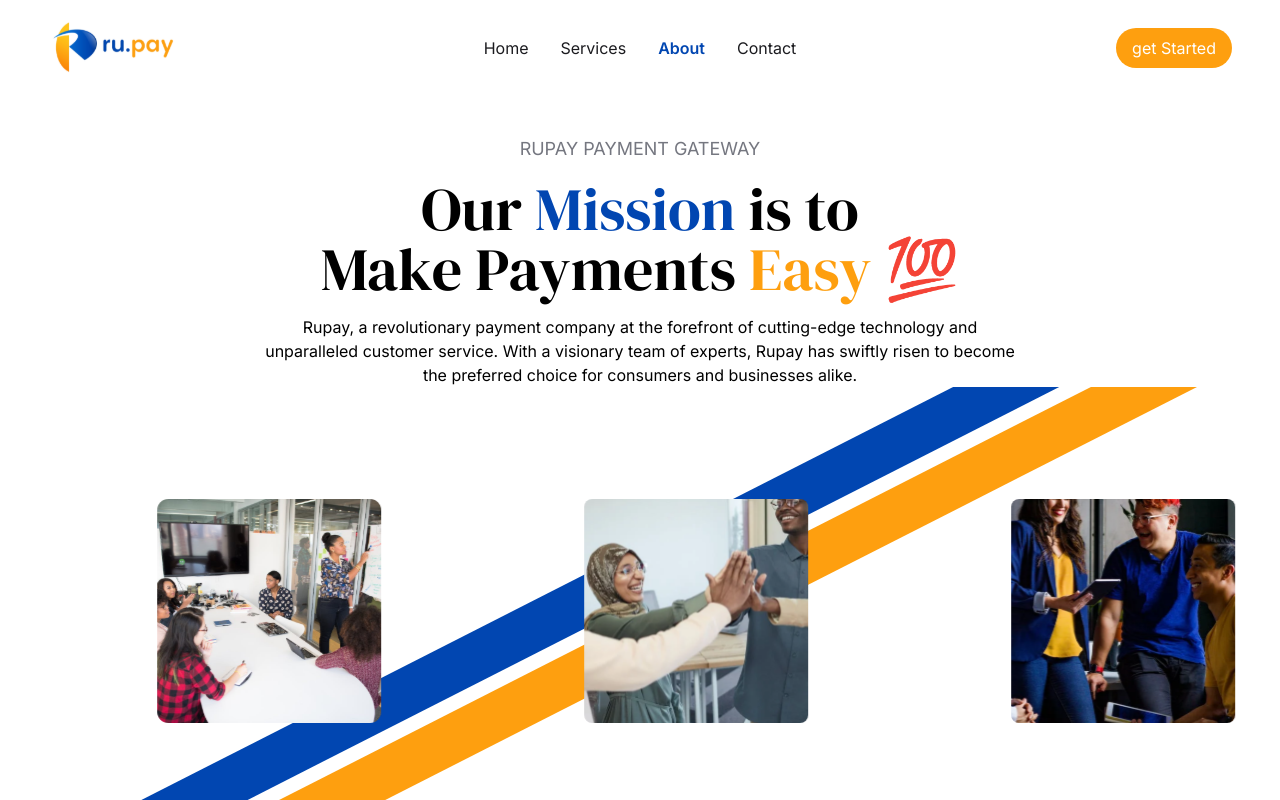
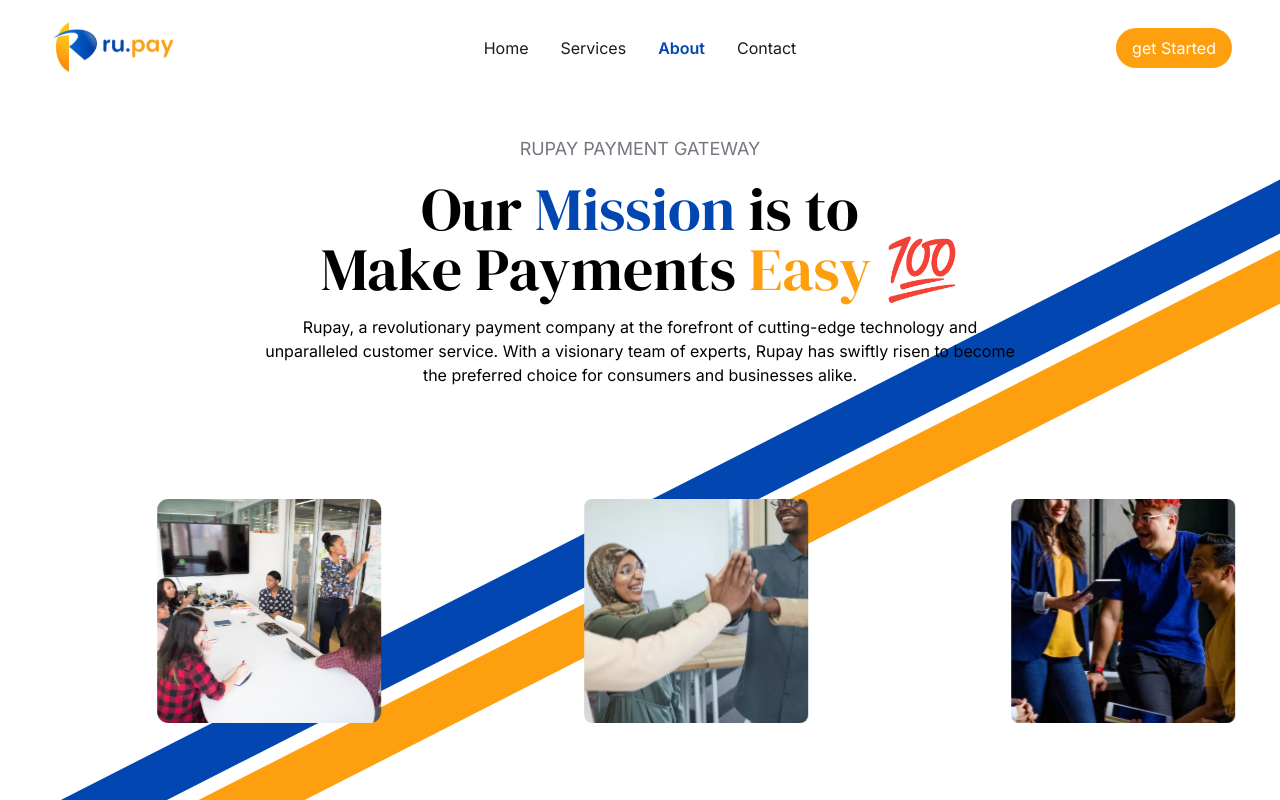
Before and after one commit to joko19/rupay, a Next.js app: page /about in a window 1280 px wide. Shown: the top 800 px of the page. Built offline with nearby package versions, Linux system fonts and the light colour scheme.

Commit message:
review 2

```diff
--- a/src/app/(components)/LoyalCustomer.tsx
+++ b/src/app/(components)/LoyalCustomer.tsx
@@ -18,26 +18,26 @@
   superLargeDesktop: {
     // the naming can be any, depends on you.
     breakpoint: { max: 4000, min: 3000 },
-    items: 5,
+    items: 6,
   },
   desktop: {
     breakpoint: { max: 3000, min: 1024 },
-    items: 4,
+    items: 5,
   },
   tablet: {
     breakpoint: { max: 1024, min: 640 },
-    items: 3,
+    items: 4,
   },
   mobile: {
     breakpoint: { max: 640, min: 0 },
-    items: 2,
+    items: 3,
   },
 };
 
 export function LoyalCustomer() {
   return (
-    <section className="mx-auto pt-12 px-12 sm:bg-[#fbf8fd]">
-      <h1 className="text-center text-[#757780] text-lg uppercase">
+    <section className="mx-auto py-12 px-12 sm:bg-[#fbf8fd] ">
+      <h1 className="text-center text-[#757780] text-lg uppercase mb-8">
         Rupay Loyal Customer
       </h1>
 
@@ -57,13 +57,15 @@
         ]}
       >
         {CUSTOMER.map((item) => (
+          <div key={item} className="px-4">
             <Image
-            key={item}
               src={`/assets/images/loyal-customer/${item}`}
               width={600}
               height={600}
               alt="brand"
+              className="mx-12"
             />
+          </div>
         ))}
       </Carousel>
     </section>
--- a/src/app/(components)/WhySection.tsx
+++ b/src/app/(components)/WhySection.tsx
@@ -30,7 +30,7 @@
       <h1 className="text-center text-[#757780] text-lg uppercase">
         Why Rupay so Famous
       </h1>
-      <h2 className="text-black sm:text-6xl text-3xl text-center mt-4 font-serif">
+      <h2 className="text-black sm:text-6xl text-3xl text-center mt-8 font-serif">
         <span className="text-[#0146B1]">Ru</span>
         <span className="text-[#FE9F0F]">Pay</span> Makes all Payment{" "}
         <span className="text-[#FE9F0F]">Easier</span>
--- a/src/app/about/page.tsx
+++ b/src/app/about/page.tsx
@@ -10,11 +10,11 @@
 const responsive = {
   superLargeDesktop: {
     // the naming can be any, depends on you.
-    breakpoint: { max: 4000, min: 3000 },
-    items: 5,
+    breakpoint: { max: 4000, min: 1920 },
+    items: 6,
   },
   desktop: {
-    breakpoint: { max: 3000, min: 1024 },
+    breakpoint: { max: 1920, min: 1024 },
     items: 4,
   },
   tablet: {
@@ -23,7 +23,7 @@
   },
   mobile: {
     breakpoint: { max: 768, min: 0 },
-    items: 4,
+    items: 3,
   },
 };
 
@@ -31,6 +31,15 @@
   return (
     <>
       <Header />
+      <div className="relative">
+        <Image
+          src={`/assets/ornament/diagonal.svg`}
+          width={640}
+          height={640}
+          alt="missions"
+          className="absolute w-screen -z-10 sm:inline-block hidden"
+        />
+      </div>
       <div className="w-full sm:pt-10 pt-20 px-12">
         <h1 className="text-center text-[#757780] text-lg uppercase">
           RUPAY PAYMENT GATEWAY
@@ -49,8 +58,16 @@
           preferred choice for consumers and businesses alike.
         </p>
       </div>
-
-      <section className="ornament-diagonal py-24">
+      <div className="relative">
+        <Image
+          src={`/assets/ornament/diagonal.svg`}
+          width={640}
+          height={640}
+          alt="missions"
+          className="absolute w-screen -z-10 sm:hidden"
+        />
+      </div>
+      <section className="py-24">
         <Carousel
           responsive={responsive}
           infinite={true}
@@ -65,9 +82,13 @@
             "tablet",
             "mobile",
           ]}
+          // className="-mt-24"
         >
-          {[1, 2, 3, 4].map((item) => (
-            <div key={item} className="md:w-64 md:h-64 w-[100px] h-[100px]  mx-auto p-4">
+          {[1, 2, 3, 4, 1, 2, 3, 4].map((item) => (
+            <div
+              key={item}
+              className="md:w-64 md:h-64 w-[33vw] h-[33vw]  mx-auto p-4"
+            >
               <Image
                 src={`/assets/images/work/${item}.svg`}
                 width={200}
@@ -100,6 +121,16 @@
           <YouTubePlayer videoId="a3ICNMQW7Ok" />
         </div>
       </section>
+
+      <div className="relative">
+        <Image
+          src={`/assets/ornament/diagonal.svg`}
+          width={640}
+          height={640}
+          alt="missions"
+          className="absolute w-screen -z-10"
+        />
+      </div>
       <section className="ornament-diagonal">
         <div className="max-w-7xl mx-auto">
           <h2 className="max-w-3xl mx-auto text-black sm:text-6xl text-3xl text-center mt-4 font-serif">
```
Lines whose indentation alone changed are shown as unchanged.
